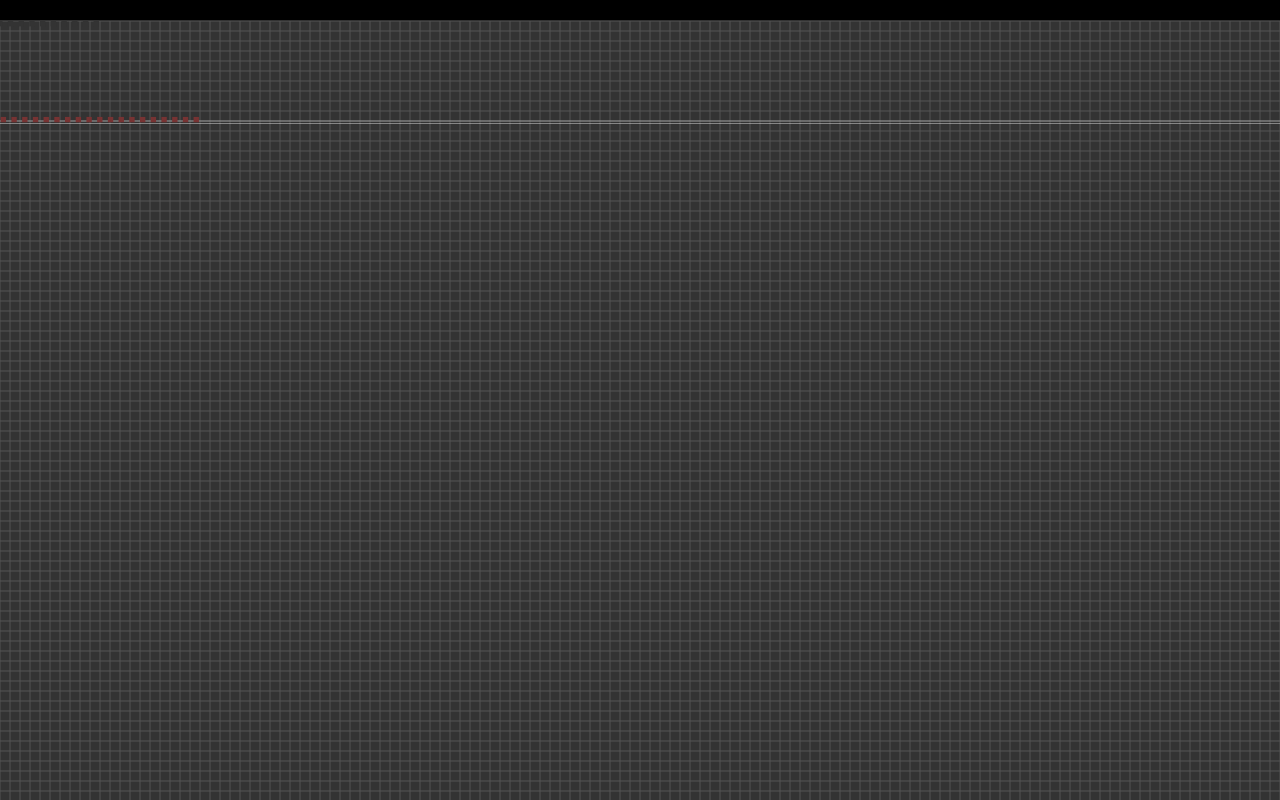
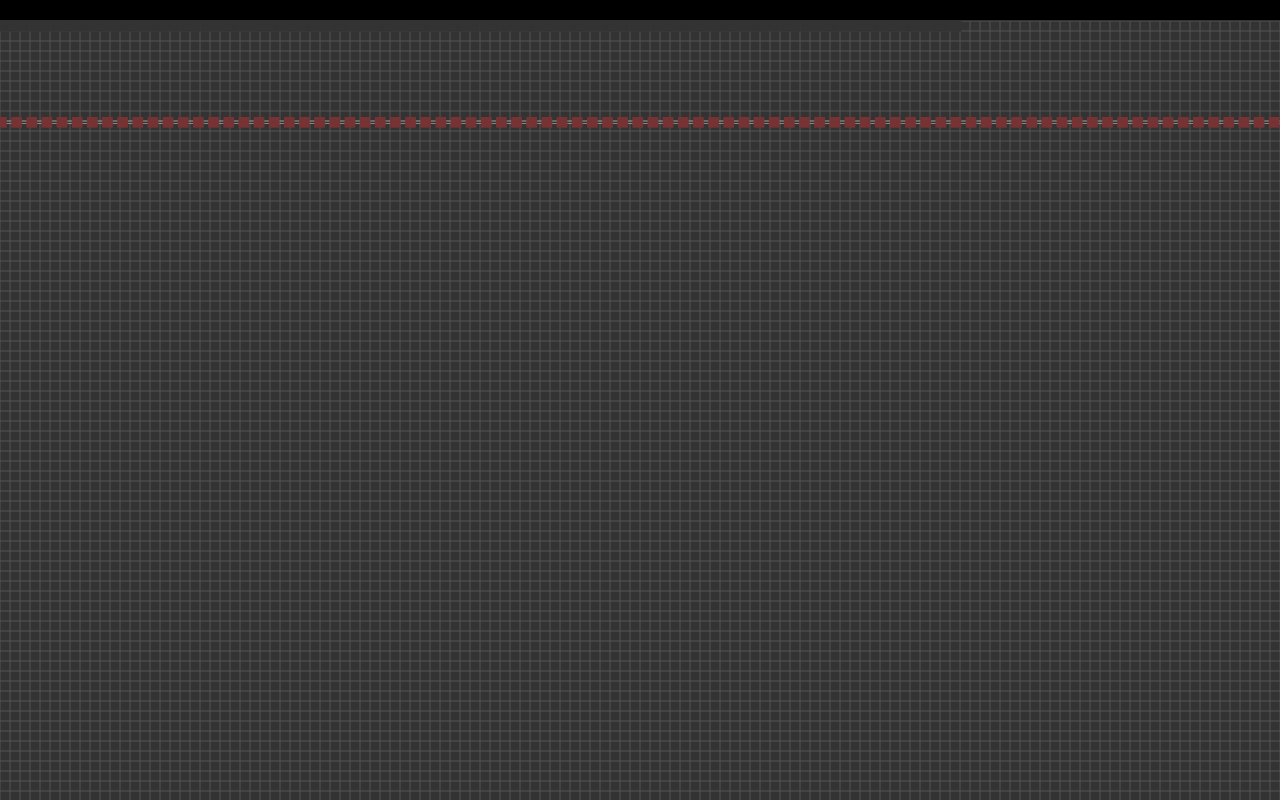
Before and after one commit to Tzion/HardBreaks, a website: page led_matrix.html in a window 1280 px wide. Shown: the top 800 px of the page. Drawn offline with Linux system fonts and the light colour scheme.

Commit message:
size bug fix

```diff
--- a/led_matrix.html
+++ b/led_matrix.html
@@ -31,8 +31,8 @@
     showGrid();
 
     // Debug: Create and draw a test strip
-    const testStrip = new LEDStrip(70, 20, .12);
-    testStrip.draw(100, 100);
+    const testStrip = new LEDStrip();
+    testStrip.draw(0, 100);
   </script>
 </body>
 
--- a/led_matrix.js
+++ b/led_matrix.js
@@ -34,7 +34,8 @@ class LEDStrip {
 
     // Create and draw chips
     for (let i = 0; i < this.numberOfChips; i++) {
-      new LEDStrip.Chip(x + (i * this.chipSize), y + (this.width - this.chipSize) / 2, this.chipSize, '#733');
+      const chipX = x + (i * this.length / (this.numberOfChips - 1));
+      new LEDStrip.Chip(chipX, y + (this.width - this.chipSize) / 2, this.chipSize, '#733');
     }
   }
 
@@ -50,7 +51,7 @@ class LEDStrip {
 
     draw() {
       ctx.fillStyle = this.color;
-      ctx.fillRect(this.x, this.y, this.size / 2, this.size / 2);
+      ctx.fillRect(this.x, this.y, this.size, this.size);
     }
   }
 }
```
